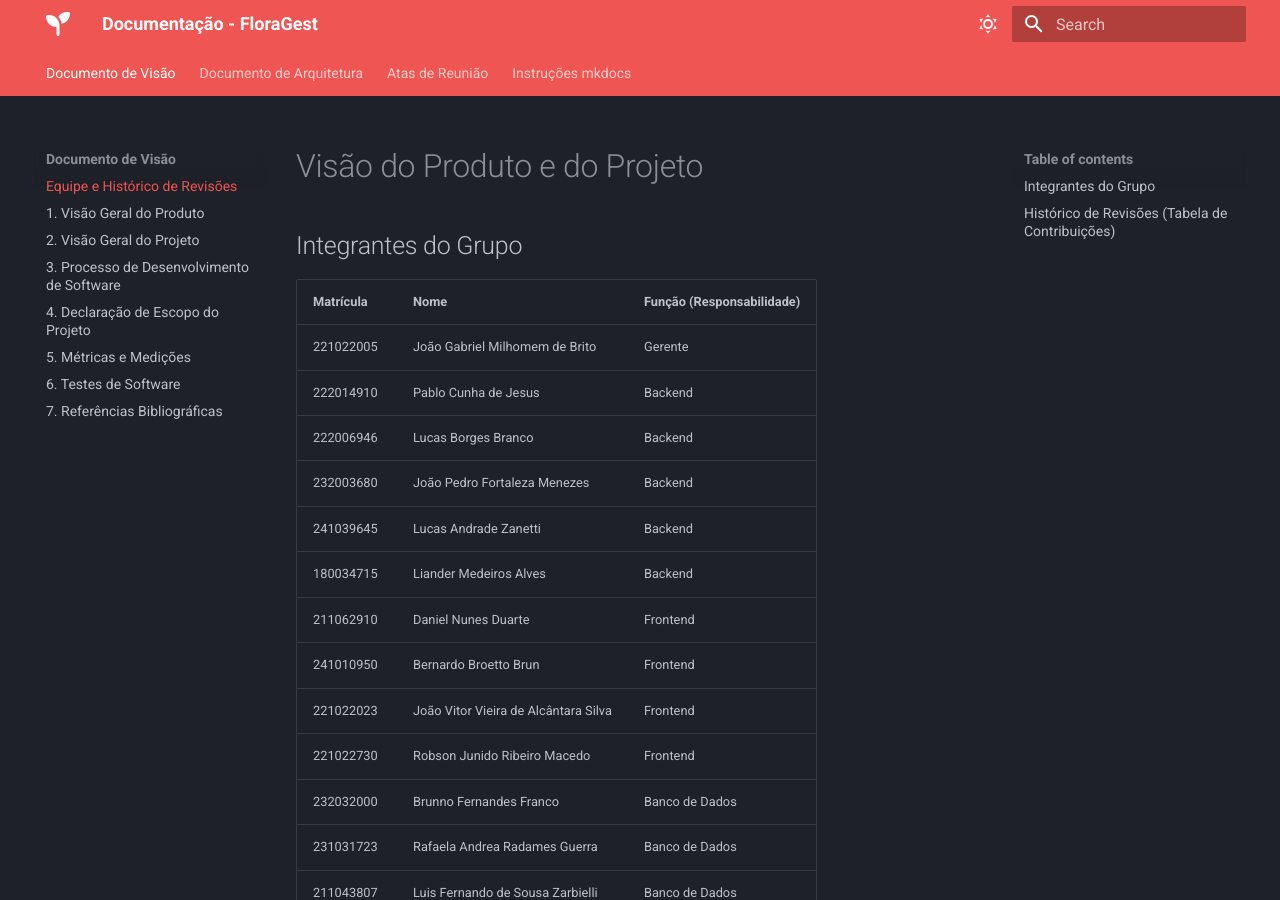
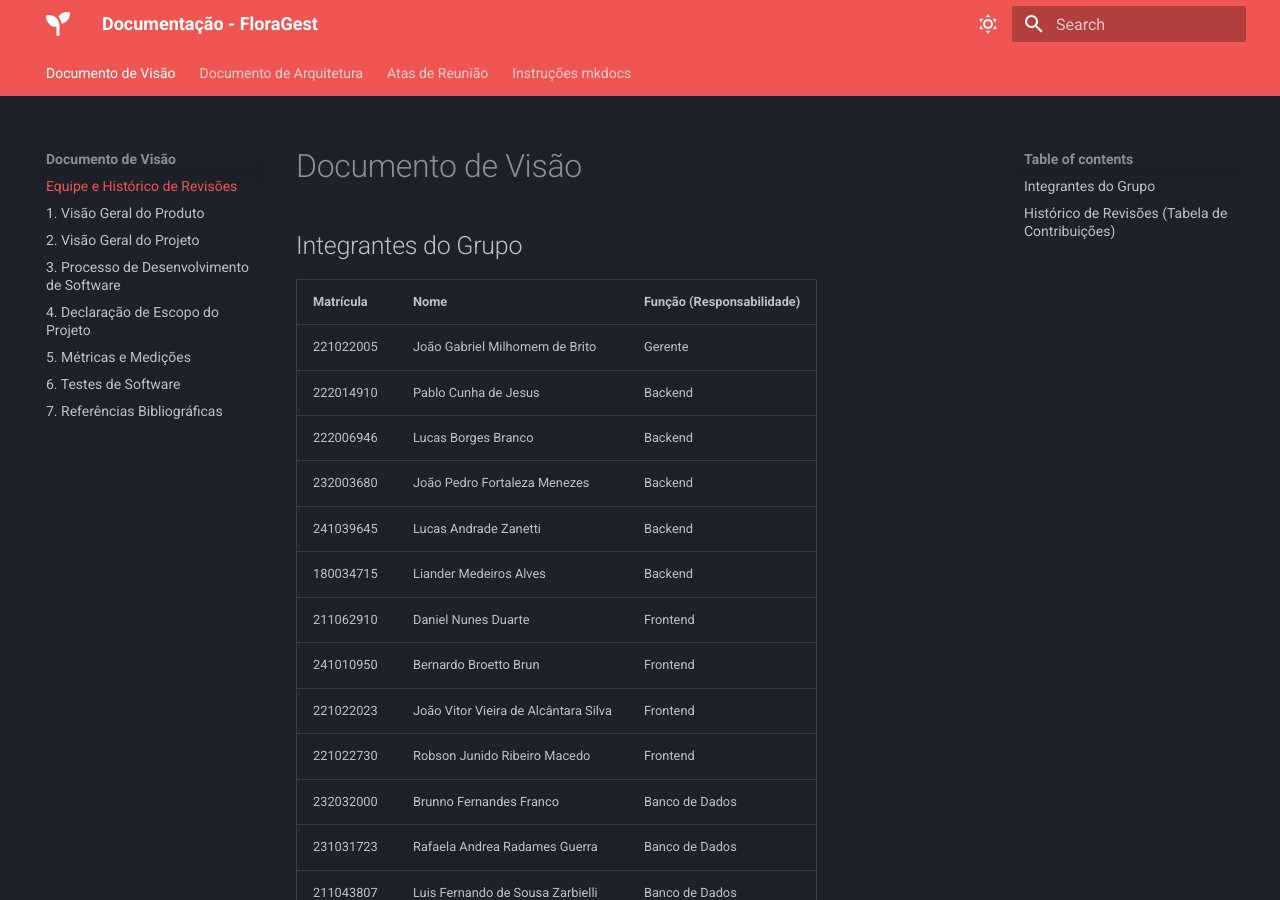
Before and after one commit to FGA0138-MDS-Ajax/2025.1-Jera, an MkDocs documentation site: the page built from docs/visao/index.md, in a window 1280 px wide and 900 px high. Built offline with MkDocs 1.6.1 and Material for MkDocs 9.7.7, drawn with Linux system fonts in a browser that asks for light colours.

Commit message:
Correção no nome

```diff
--- a/docs/visao/index.md
+++ b/docs/visao/index.md
@@ -1,4 +1,4 @@
-# Visão do Produto e do Projeto
+# Documento de Visão
 
 ## Integrantes do Grupo
 
```
